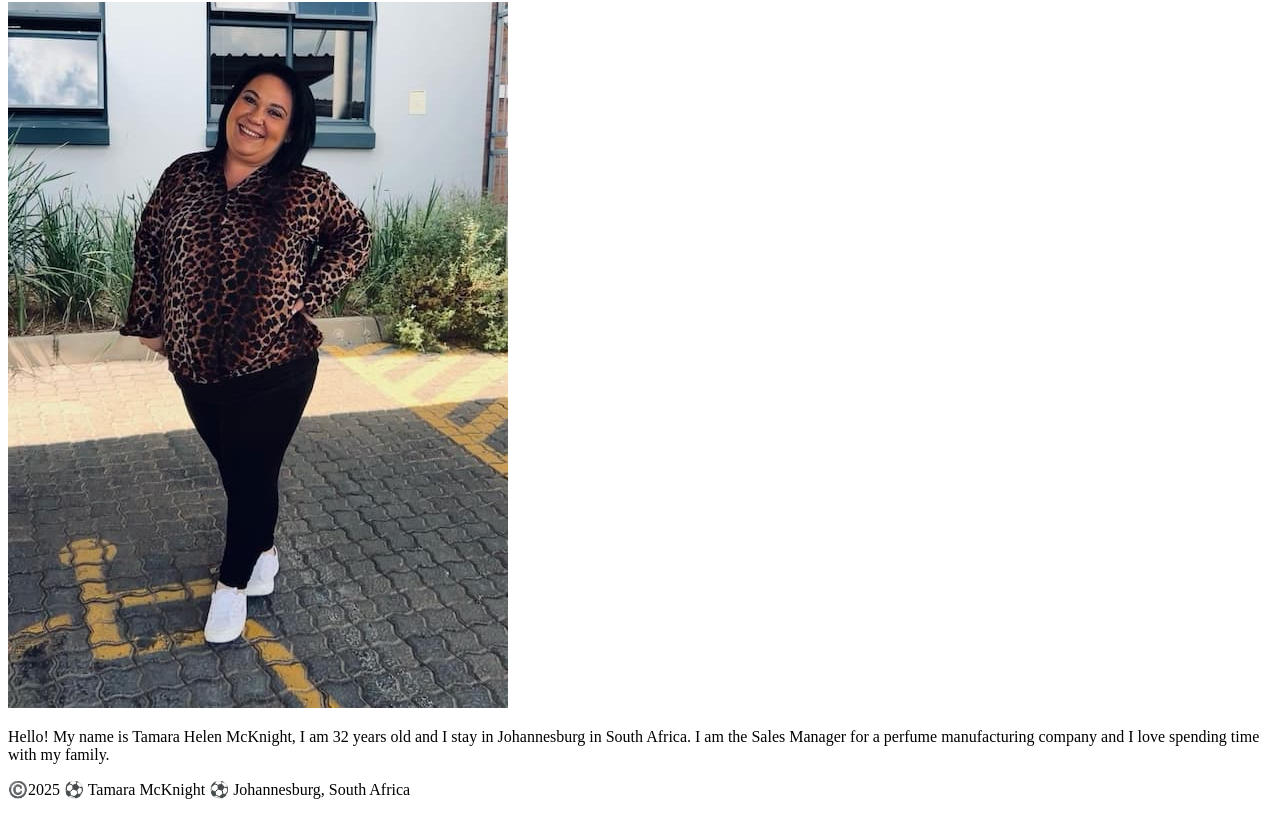
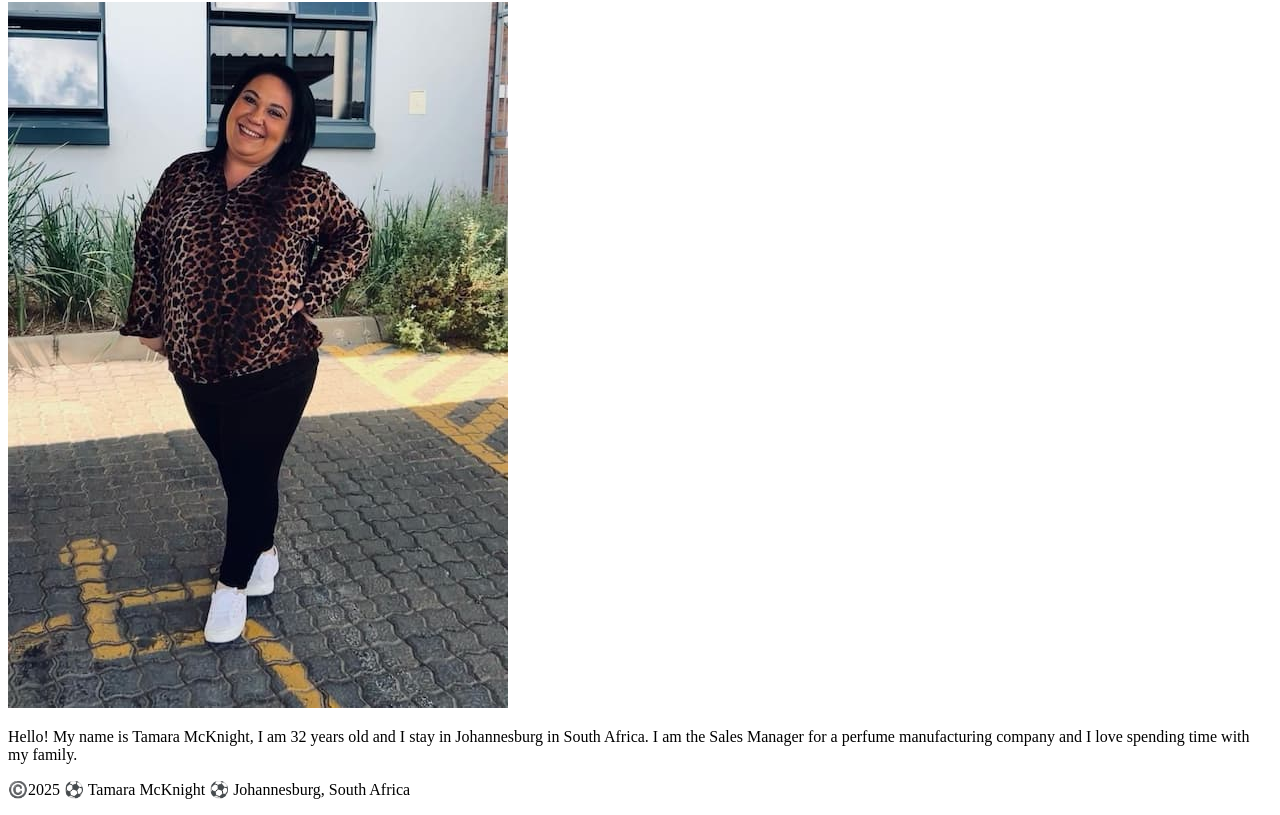
Before and after one commit to tamaramck88/wdd130, a plain HTML site: page index.html in a window 1280 px wide. Shown: the part 104-919 px from the top of the page. Drawn offline with Linux system fonts and the light colour scheme.

Commit message:
Update index.html

```diff
--- a/index.html
+++ b/index.html
@@ -4,7 +4,7 @@
 <head>
     <meta charset="UTF-8">
     <meta name="viewport" content="width=device-width, initial-scale=1.0">
-    <title>WDD130 | Tamara McKnight</title>
+    <title>Tamara McKnight | WDD130</title>
 </head>
 
 <body>
@@ -16,8 +16,8 @@
     </header>
     <main>
         <h1>Tamara McKnight | WDD 130</h1>
-        <img src="images/tamara-small.jpg" alt="">
-        <p>Hello! My name is Tamara Helen McKnight, I am 32 years old and I stay in Johannesburg in South Africa.
+        <img src="images/tamara-small.jpg" alt="Hello! My name is Tamara McKnight" width=500>
+        <p>Hello! My name is Tamara McKnight, I am 32 years old and I stay in Johannesburg in South Africa.
             I am the Sales Manager for a perfume manufacturing company and I love spending time with my family.
         </p>
     </main>
```
